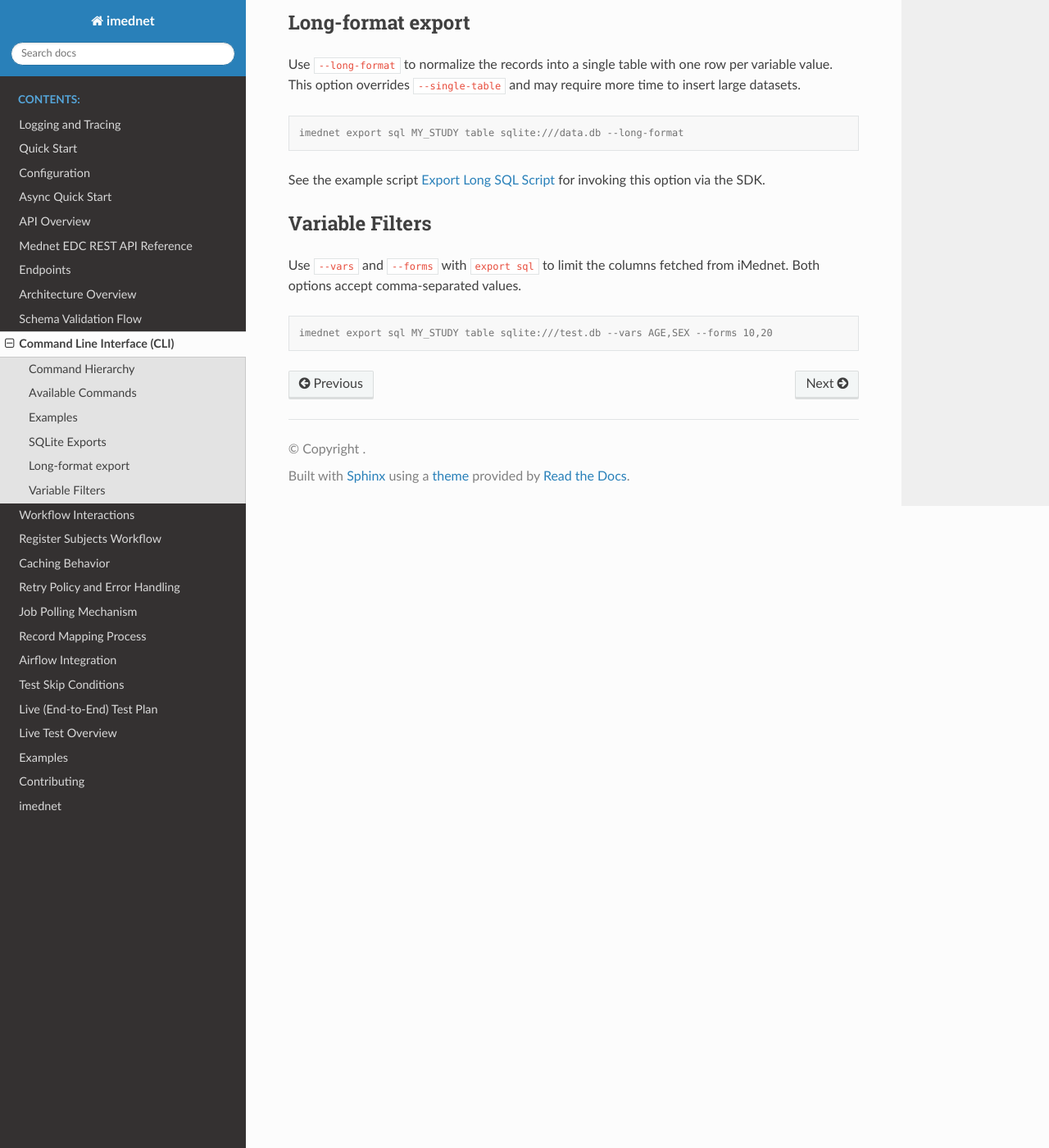
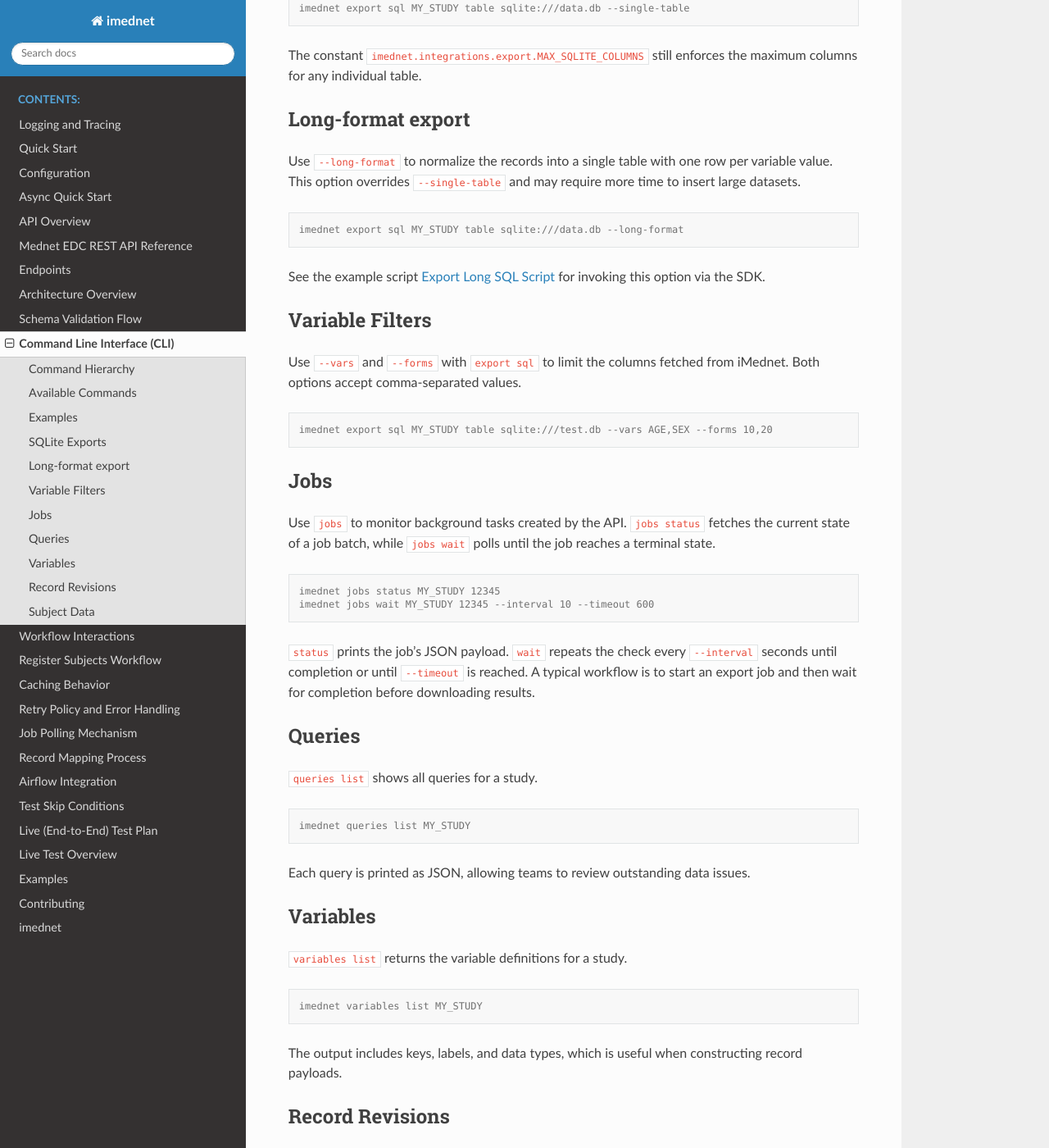
Before and after one commit to fderuiter/imednet-python-sdk, a Sphinx documentation site: the page built from docs/cli.rst, in a window 1280 px wide and 1400 px high, scrolled down 1289 px. Shown: the whole window at 82% size. Built offline with Sphinx 7.4.7 and the Read the Docs theme 3.1.0, drawn with Linux system fonts in a browser that asks for light colours; some of the changed text lies outside the part shown.

Commit message:
docs: expand CLI coverage

```diff
--- a/docs/cli.rst
+++ b/docs/cli.rst
@@ -38,6 +38,13 @@
    imednet sites list <STUDY_KEY>
    imednet subjects list <STUDY_KEY> [--filter key=value ...]
    imednet records list <STUDY_KEY> [--output csv|json]
+   imednet variables list <STUDY_KEY>
+   imednet queries list <STUDY_KEY>
+   imednet record-revisions list <STUDY_KEY>
+   imednet jobs status <STUDY_KEY> <BATCH_ID>
+   imednet jobs wait <STUDY_KEY> <BATCH_ID> [--interval N] [--timeout N]
+   imednet subject-data <STUDY_KEY> <SUBJECT_KEY>
+   imednet export sql <STUDY_KEY> table sqlite:///data.db [options]
    imednet workflows extract-records <STUDY_KEY> [options]
 
 Examples
@@ -95,3 +102,67 @@
 .. code-block:: console
 
    imednet export sql MY_STUDY table sqlite:///test.db --vars AGE,SEX --forms 10,20
+
+Jobs
+----
+
+Use ``jobs`` to monitor background tasks created by the API. ``jobs status`` fetches the
+current state of a job batch, while ``jobs wait`` polls until the job reaches a terminal
+state.
+
+.. code-block:: console
+
+   imednet jobs status MY_STUDY 12345
+   imednet jobs wait MY_STUDY 12345 --interval 10 --timeout 600
+
+``status`` prints the job's JSON payload. ``wait`` repeats the check every ``--interval``
+seconds until completion or until ``--timeout`` is reached. A typical workflow is to
+start an export job and then wait for completion before downloading results.
+
+Queries
+-------
+
+``queries list`` shows all queries for a study.
+
+.. code-block:: console
+
+   imednet queries list MY_STUDY
+
+Each query is printed as JSON, allowing teams to review outstanding data issues.
+
+Variables
+---------
+
+``variables list`` returns the variable definitions for a study.
+
+.. code-block:: console
+
+   imednet variables list MY_STUDY
+
+The output includes keys, labels, and data types, which is useful when constructing
+record payloads.
+
+Record Revisions
+----------------
+
+``record-revisions list`` displays the revision history for a study's records.
+
+.. code-block:: console
+
+   imednet record-revisions list MY_STUDY
+
+Entries show the record key, revision number, and timestamp so you can audit changes
+over time.
+
+Subject Data
+------------
+
+``subject-data`` retrieves all forms and variables for a single subject.
+
+.. code-block:: console
+
+   imednet subject-data MY_STUDY SUBJ001
+
+The command prints a nested JSON structure containing the subject's visits, forms, and
+variable values. This is helpful for debugging or exporting an individual subject's
+dataset.
--- a/docs/conf.py
+++ b/docs/conf.py
@@ -107,7 +107,13 @@
 # Mock heavy optional dependencies so autodoc does not import them
 autodoc_mock_imports = ["pandas", "numpy", "matplotlib", "pydantic", "airflow"]
 
-suppress_warnings = ["ref.ref", "toc.excluded", "autodoc.import", "autodoc", "sphinx_autodoc_typehints"]
+suppress_warnings = [
+    "ref.ref",
+    "toc.excluded",
+    "autodoc.import",
+    "autodoc",
+    "sphinx_autodoc_typehints",
+]
 
 # Ignore noisy pydantic schema generation warnings.
 warnings.filterwarnings("ignore", message="Failed guarded type import", category=UserWarning)
```
Also changed, not shown: CHANGELOG.md (+2 -0 lines).
